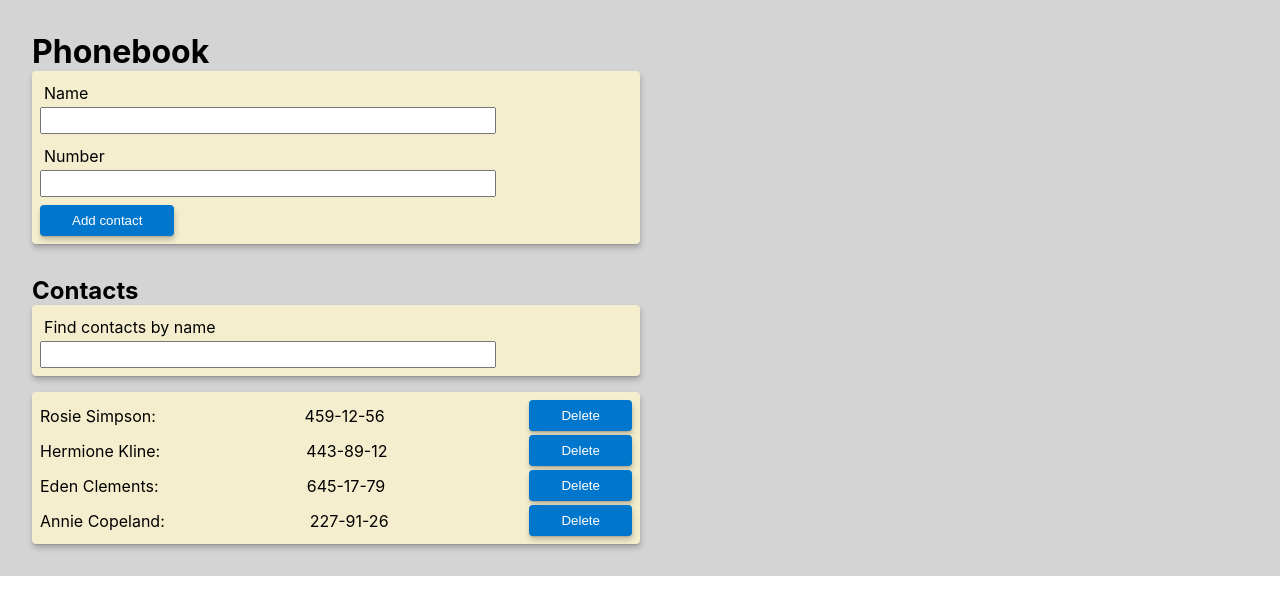
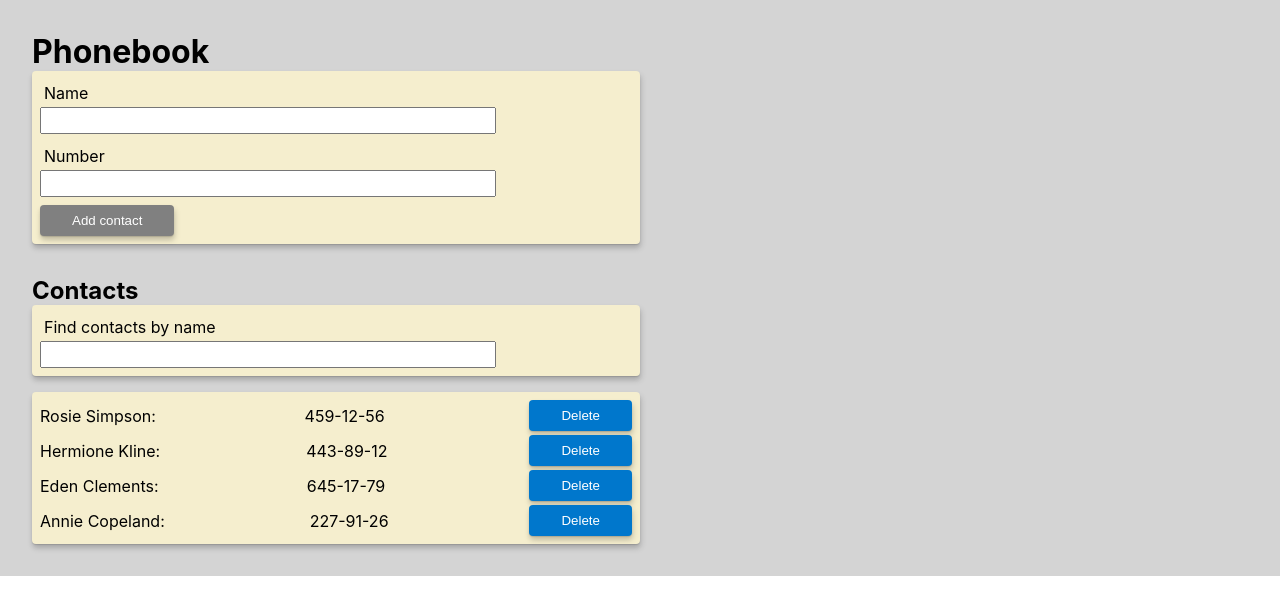
Before and after one commit to vokur13/goit-react-hw-02-phonebook, a React (Create React App) app: page / in a window 1280 px wide. Shown: the top 614 px of the page. Built offline with nearby package versions, Linux system fonts and the light colour scheme.

Commit message:
Update ContactForm.jsx

```diff
--- a/src/components/ContactForm/ContactForm.jsx
+++ b/src/components/ContactForm/ContactForm.jsx
@@ -61,7 +61,9 @@ export class ContactForm extends Component {
             value={number}
             onChange={this.handleChange}
           />
-          <Button type="submit">Add contact</Button>
+          <Button type="submit" disabled={!this.state.name}>
+            Add contact
+          </Button>
         </Form>
       </Box>
     );
```
